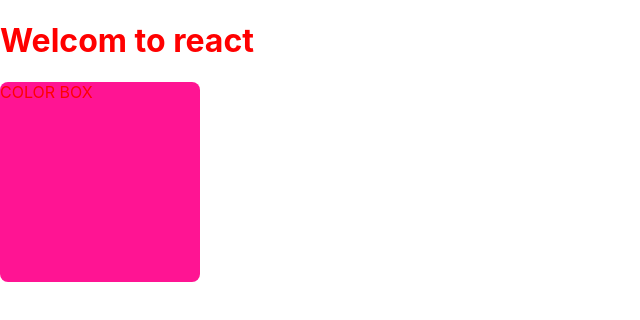
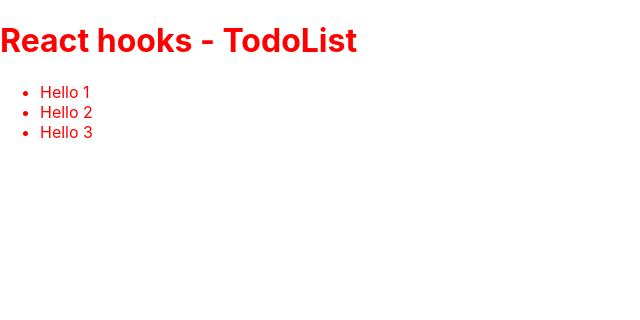
Before and after one commit to hungitk17/react-hooks-basic, a React (Create React App) app: page / in a window 1280 px wide. Shown: the top 320 px of the page, without its empty margins (0-640 px from the left). Built offline with nearby package versions, Linux system fonts and the light colour scheme.

Commit message:
Remove item in todo list

```diff
--- a/src/App.js
+++ b/src/App.js
@@ -1,15 +1,31 @@
 import logo from './logo.svg';
 import './App.scss';
-import ColorBox from "./components/index.jsx";
+import TodoList from './components/TodoList';
+import React, { useState } from 'react';
 
 function App() {
-  return (
-    <div className="app">
-        <h1>Welcom to react</h1>
+    const [todoList, setTodoList] = useState([
+        { id: 1, title: "Hello 1" },
+        { id: 2, title: "Hello 2" },
+        { id: 3, title: "Hello 3" },
+    ]);
 
-        <ColorBox />
-    </div>
-  );
+    function handleTodoClick(todo) {
+        const index = todoList.findIndex(x => x.id === todo.id);
+        if(index < 0) return;
+
+        const newTodoList = [...todoList];
+        newTodoList.splice(index, 1);
+        setTodoList(newTodoList);
+    }
+
+    return (
+        <div className="app">
+            <h1>React hooks - TodoList</h1>
+
+            <TodoList todos={todoList} onTodoClick={handleTodoClick}/ >
+        </div>
+    );
 }
 
 export default App;
--- /dev/null
+++ b/src/components/TodoList/index.jsx
@@ -0,0 +1,37 @@
+import React from 'react';
+import PropTypes from 'prop-types';
+
+TodoList.propTypes = {
+    todos: PropTypes.array,
+    onToodoClick: PropTypes.func,
+};
+
+TodoList.defaultProps = {
+    todos: [],
+    onToodoClick: null,
+}
+
+function TodoList(props) {
+    const { todos, onTodoClick } = props;
+
+    function handleClick(todo) {
+        if(onTodoClick) {
+            onTodoClick(todo);
+        }
+    }
+
+    return (
+        <ul className="todo-list">
+            {todos.map(todo => {
+                return <li
+                            key={todo.id}
+                            onClick={() => handleClick(todo)}
+                        >
+                            {todo.title}
+                        </li>
+            })}
+        </ul>
+    );
+}
+
+export default TodoList;
```
Also changed, not shown: src/components/ColorBox/ColorBox.scss (renamed from src/components/ColorBox.scss), src/components/ColorBox/index.jsx (renamed from src/components/index.jsx).
